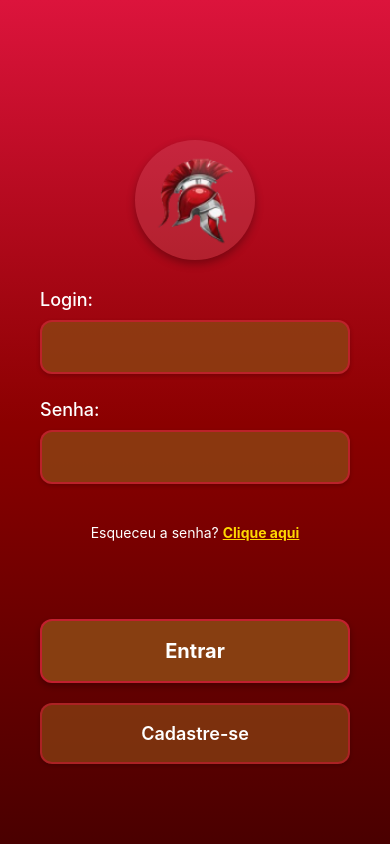
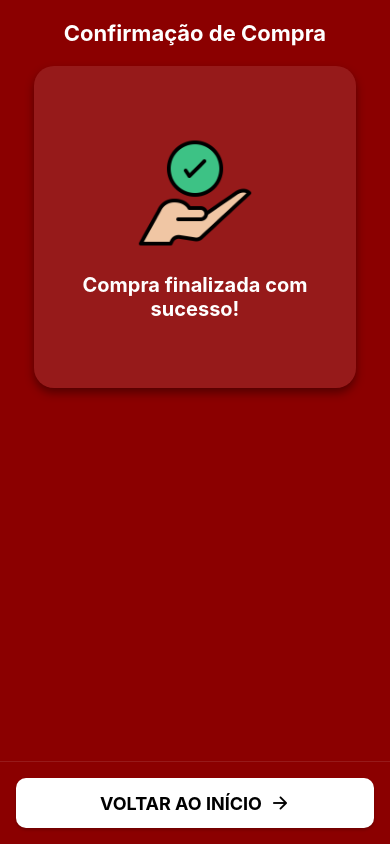
Before and after one commit to ViniciusCasturino/Imperium-Remoto-F, a React Native app in the folder Imperium/: screen /OrderConfirmation in a window 390 px wide. Built offline with nearby package versions, Linux system fonts and the light colour scheme.

Commit message:
Add tela de confirmação e ajustes ao limpar o carrinho

```diff
--- a/Imperium/App.js
+++ b/Imperium/App.js
@@ -10,6 +10,7 @@ import CartScreen from './screens/CartScreen';
 import { CartProvider } from './context/CartContext';
 import AddressScreen from './screens/AddressScreen';
 import PaymentScreen from './screens/PaymentScreen';
+import OrderConfirmationScreen from './screens/OrderConfirmationScreen';
 
 const Stack = createNativeStackNavigator();
 
@@ -25,6 +26,7 @@ export default function App() {
           <Stack.Screen name="Cart" component={CartScreen} />
           <Stack.Screen name="Address" component={AddressScreen} />
           <Stack.Screen name="Payment" component={PaymentScreen} />
+          <Stack.Screen name="OrderConfirmation" component={OrderConfirmationScreen} />
         </Stack.Navigator>
       </NavigationContainer>
     </CartProvider>
--- a/Imperium/context/CartContext.js
+++ b/Imperium/context/CartContext.js
@@ -22,6 +22,10 @@ export const CartProvider = ({ children }) => {
     setCartItems(prev => prev.filter(p => p.title !== title));
   };
 
+    const clearCart = () => {
+    setCartItems([]);
+  };
+
   const updateQuantity = (title, amount) => {
     setCartItems(prev =>
       prev.map(p =>
@@ -33,7 +37,7 @@ export const CartProvider = ({ children }) => {
   };
 
   return (
-    <CartContext.Provider value={{ cartItems, addToCart, removeFromCart, updateQuantity }}>
+    <CartContext.Provider value={{ cartItems, addToCart, removeFromCart, updateQuantity,clearCart }}>
       {children}
     </CartContext.Provider>
   );
--- /dev/null
+++ b/Imperium/screens/OrderConfirmationScreen.js
@@ -0,0 +1,219 @@
+import React, { useEffect, useContext, useState } from 'react';
+import {
+  View,
+  Text,
+  TouchableOpacity,
+  StyleSheet,
+  SafeAreaView,
+  Image,
+  FlatList,
+} from 'react-native';
+import { useNavigation, useRoute } from '@react-navigation/native';
+import { Ionicons } from '@expo/vector-icons';
+import { CartContext } from '../context/CartContext';
+
+const OrderConfirmationScreen = () => {
+  const navigation = useNavigation();
+  const route = useRoute();
+
+  const { confirmedCartItems, totalAmount } = route.params || { confirmedCartItems: [], totalAmount: '0.00' };
+
+  const { clearCart } = useContext(CartContext);
+
+  const handleGoHome = () => {
+    clearCart();
+    navigation.replace('Home');
+  };
+
+  const ListHeader = () => (
+    <>
+      <View style={styles.header}>
+        <Text style={styles.title}>Confirmação de Compra</Text>
+      </View>
+
+      <View style={styles.confirmationBox}>
+        <Image
+          source={require('../assets/images/package_icon.png')}
+          style={styles.packageIcon}
+        />
+        <Text style={styles.confirmationText}>Compra finalizada com sucesso!</Text>
+      </View>
+
+      {confirmedCartItems.length > 0 && (
+        <View style={styles.orderSummary}>
+          <Text style={styles.summaryTitle}>Resumo do Pedido:</Text>
+        </View>
+      )}
+    </>
+  );
+
+  const ListFooter = () => (
+    <>
+      {confirmedCartItems.length > 0 && (
+        <View style={styles.totalContainer}>
+          <Text style={styles.totalText}>Total:</Text>
+          <Text style={styles.totalAmountText}>R$ {totalAmount.replace('.', ',')}</Text>
+        </View>
+      )}
+      <View style={{ height: 80 }} />
+    </>
+  );
+
+
+  return (
+    <SafeAreaView style={styles.container}>
+      <FlatList
+        data={confirmedCartItems}
+        keyExtractor={(item, index) => item.title + index}
+        renderItem={({ item }) => (
+          <View style={styles.summaryItem}>
+            <Text style={styles.summaryItemName}>{item.title} ({item.quantity}x)</Text>
+            <Text style={styles.summaryItemPrice}>R$ {(parseFloat(item.price.replace(',', '.')) * item.quantity).toFixed(2).replace('.', ',')}</Text>
+          </View>
+        )}
+        ListHeaderComponent={ListHeader}
+        ListFooterComponent={ListFooter}
+        contentContainerStyle={styles.flatListContent}
+      />
+
+      <View style={styles.bottomButtonContainer}>
+        <TouchableOpacity style={styles.homeButton} onPress={handleGoHome}>
+          <Text style={styles.homeButtonText}>VOLTAR AO INÍCIO</Text>
+          <Ionicons name="arrow-forward" size={20} color="#000" />
+        </TouchableOpacity>
+      </View>
+    </SafeAreaView>
+  );
+};
+
+const styles = StyleSheet.create({
+  container: {
+    flex: 1,
+    backgroundColor: '#8B0000',
+  },
+  header: {
+    flexDirection: 'row',
+    alignItems: 'center',
+    justifyContent: 'center',
+    marginBottom: 20,
+    marginTop: 20,
+    paddingHorizontal: 16,
+  },
+  title: {
+    fontSize: 22,
+    color: '#fff',
+    fontWeight: 'bold',
+    textAlign: 'center',
+  },
+  flatListContent: {
+    paddingHorizontal: 16,
+    paddingTop: 0,
+  },
+  confirmationBox: {
+    backgroundColor: 'rgba(255, 255, 255, 0.1)',
+    borderRadius: 20,
+    padding: 30,
+    alignItems: 'center',
+    justifyContent: 'center',
+    width: '90%',
+    alignSelf: 'center',
+    aspectRatio: 1,
+    marginBottom: 40,
+    shadowColor: '#000',
+    shadowOffset: { width: 0, height: 5 },
+    shadowOpacity: 0.4,
+    shadowRadius: 10,
+    elevation: 10,
+  },
+  packageIcon: {
+    width: 120,
+    height: 120,
+    resizeMode: 'contain',
+    marginBottom: 20,
+  },
+  confirmationText: {
+    fontSize: 20,
+    fontWeight: 'bold',
+    color: '#fff',
+    textAlign: 'center',
+  },
+  orderSummary: {
+    width: '100%',
+    backgroundColor: 'rgba(255, 255, 255, 0.1)',
+    borderRadius: 10,
+    padding: 15,
+    marginTop: 20,
+  },
+  summaryTitle: {
+    fontSize: 18,
+    fontWeight: 'bold',
+    color: '#fff',
+    marginBottom: 10,
+    borderBottomWidth: 1,
+    borderBottomColor: 'rgba(255,255,255,0.3)',
+    paddingBottom: 5,
+  },
+  summaryItem: {
+    flexDirection: 'row',
+    justifyContent: 'space-between',
+    paddingVertical: 5,
+  },
+  summaryItemName: {
+    color: '#fff',
+    fontSize: 16,
+  },
+  summaryItemPrice: {
+    color: '#FFD700',
+    fontSize: 16,
+    fontWeight: 'bold',
+  },
+  totalContainer: {
+    flexDirection: 'row',
+    justifyContent: 'space-between',
+    marginTop: 15,
+    paddingTop: 10,
+    borderTopWidth: 1,
+    borderTopColor: 'rgba(255,255,255,0.3)',
+  },
+  totalText: {
+    color: '#fff',
+    fontSize: 18,
+    fontWeight: 'bold',
+  },
+  totalAmountText: {
+    color: '#FFD700',
+    fontSize: 18,
+    fontWeight: 'bold',
+  },
+  bottomButtonContainer: {
+    position: 'absolute',
+    bottom: 0,
+    left: 0,
+    right: 0,
+    padding: 16,
+    backgroundColor: '#8B0000',
+    borderTopWidth: 1,
+    borderColor: 'rgba(255,255,255,0.1)',
+  },
+  homeButton: {
+    backgroundColor: '#fff',
+    flexDirection: 'row',
+    justifyContent: 'center',
+    alignItems: 'center',
+    padding: 14,
+    borderRadius: 10,
+    shadowColor: '#000',
+    shadowOffset: { width: 0, height: 2 },
+    shadowOpacity: 0.2,
+    shadowRadius: 3,
+    elevation: 5,
+  },
+  homeButtonText: {
+    color: '#000',
+    fontSize: 18,
+    fontWeight: 'bold',
+    marginRight: 8,
+  },
+});
+
+export default OrderConfirmationScreen;
--- a/Imperium/screens/PaymentScreen.js
+++ b/Imperium/screens/PaymentScreen.js
@@ -1,4 +1,4 @@
-import React, { useState } from 'react';
+import React, { useState, useContext } from 'react';
 import {
   View,
   Text,
@@ -15,9 +15,11 @@ import {
 import { Ionicons } from '@expo/vector-icons';
 import { useNavigation } from '@react-navigation/native';
 import { LinearGradient } from 'expo-linear-gradient';
+import { CartContext } from '../context/CartContext';
 
 const PaymentScreen = () => {
   const navigation = useNavigation();
+  const { cartItems } = useContext(CartContext);
 
   const [cardData, setCardData] = useState({
     cardNumber: '',
@@ -59,10 +61,17 @@ const PaymentScreen = () => {
       return;
     }
 
-    console.log('Dados do Cartão para processamento:', cardData);
-    Alert.alert('Sucesso', 'Pagamento processado com sucesso!');
+    const totalAmount = cartItems.reduce((sum, item) => {
+      const price = parseFloat(item.price.replace(',', '.'));
+      return sum + price * item.quantity;
+    }, 0).toFixed(2);
 
-    navigation.popToTop();
+
+    navigation.replace('OrderConfirmation', {
+        confirmedCartItems: cartItems,
+        totalAmount: totalAmount,
+    });
+
   };
 
   return (
@@ -179,7 +188,9 @@ const styles = StyleSheet.create({
     flex: 1,
     backgroundColor: '#8B0000',
   },
-  keyboardAvoidingView: {flex: 1,},
+  keyboardAvoidingView: {
+    flex: 1,
+  },
   scrollContent: {
     flexGrow: 1,
     padding: 16,
@@ -253,7 +264,6 @@ const styles = StyleSheet.create({
     fontSize: 16,
     fontWeight: 'bold',
   },
-
   formContainer: {
     marginBottom: 30,
   },
@@ -285,7 +295,6 @@ const styles = StyleSheet.create({
   halfInput: {
     flex: 1,
   },
-
   bottomButtonContainer: {
     position: 'absolute',
     bottom: 0,
@@ -296,7 +305,6 @@ const styles = StyleSheet.create({
     borderTopWidth: 1,
     borderColor: 'rgba(255,255,255,0.1)',
   },
-
   finalizarPagamentoButton: {
     backgroundColor: '#fff',
     flexDirection: 'row',
@@ -304,7 +312,6 @@ const styles = StyleSheet.create({
     alignItems: 'center',
     padding: 14,
     borderRadius: 10,
-
     shadowColor: '#000',
     shadowOffset: { width: 0, height: 2 },
     shadowOpacity: 0.2,
```
Also changed, not shown: Imperium/assets/images/package_icon.png (added).
